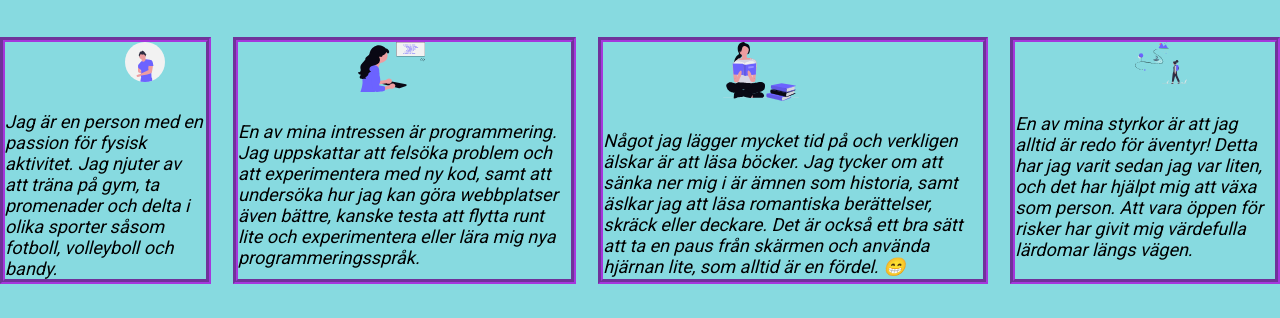
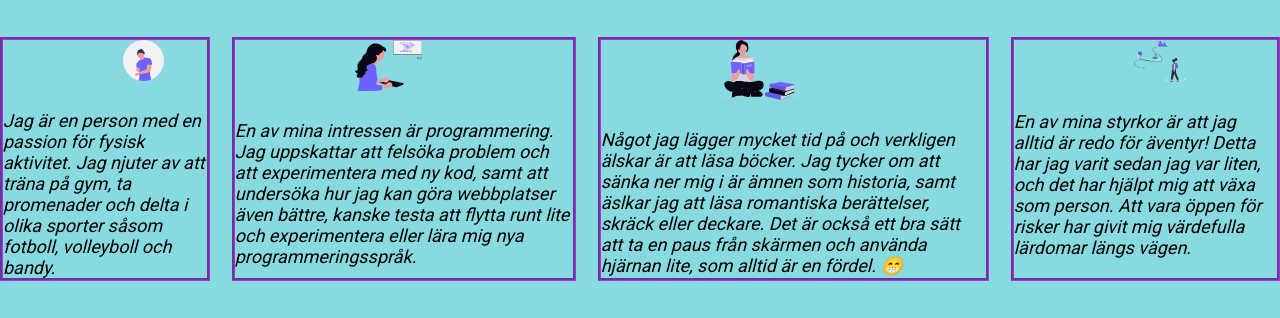
Before and after one commit to Rafizuri7/Landing-Project, a plain HTML site: page index.html in a window 1280 px wide. Shown: the part 425-743 px from the top of the page. Drawn offline with Linux system fonts and the light colour scheme.

Commit message:
Changed the border that is talking about facts of myself to look a smaller

```diff
--- a/style.css
+++ b/style.css
@@ -112,7 +112,7 @@ div.info img {
 }
 
 .info {
-    border: 5px groove rgba(173, 15, 221, 0.801);
+    border: 3px groove rgba(173, 15, 221, 0.801);
 }
 
 .info-container {
```
